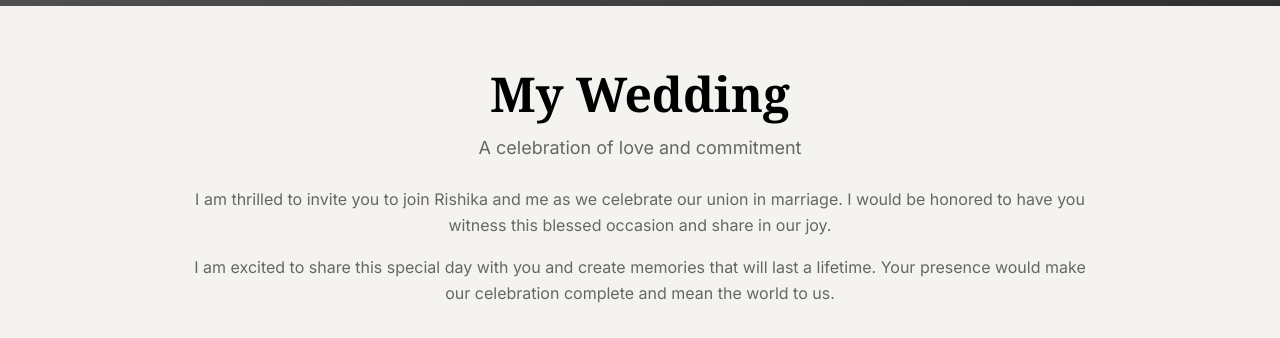
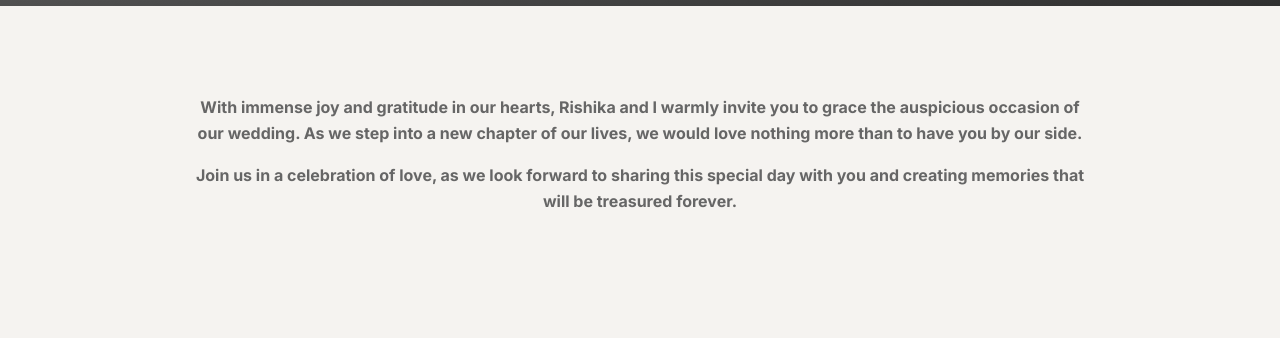
Before and after one commit to RahulReddy20/Wedding_Site, a Next.js app: page / in a window 1280 px wide. Shown: the part 794-1132 px from the top of the page. Built offline with nearby package versions, Linux system fonts and the light colour scheme; grey boxes are pictures that could not be loaded; a web font is replaced by a local one.

Commit message:
minor changes in text and bold

```diff
--- a/src/components/Events.tsx
+++ b/src/components/Events.tsx
@@ -79,13 +79,13 @@ const textViewConfig = {
     },
   },
   default: {
-    title: 'My Wedding',
-    subtitle: 'A celebration of love and commitment',
+    title: '',
+    subtitle: '',
     content: {
       paragraph1:
-        'I am thrilled to invite you to join Rishika and me as we celebrate our union in marriage. I would be honored to have you witness this blessed occasion and share in our joy.',
+        'With immense joy and gratitude in our hearts, Rishika and I warmly invite you to grace the auspicious occasion of our wedding. As we step into a new chapter of our lives, we would love nothing more than to have you by our side.',
       paragraph2:
-        'I am excited to share this special day with you and create memories that will last a lifetime. Your presence would make our celebration complete and mean the world to us.',
+        'Join us in a celebration of love, as we look forward to sharing this special day with you and creating memories that will be treasured forever.',
     },
   },
 };
@@ -271,10 +271,16 @@ export default function Events() {
               {getTextConfig().subtitle}
             </p>
             <div className="max-w-4xl mx-auto">
-              <p className="text-base text-muted leading-relaxed mb-4">
+              <p
+                className="text-base text-muted leading-relaxed mb-4"
+                style={{ fontWeight: 'bold' }}
+              >
                 {getTextConfig().content.paragraph1}
               </p>
-              <p className="text-base text-muted leading-relaxed">
+              <p
+                className="text-base text-muted leading-relaxed"
+                style={{ fontWeight: 'bold' }}
+              >
                 {getTextConfig().content.paragraph2}
               </p>
             </div>
--- a/src/lib/siteConfig.ts
+++ b/src/lib/siteConfig.ts
@@ -35,7 +35,7 @@ export const siteConfig: SiteConfig = {
       dateTime: 'November 26, 2025 at 9:21 AM',
       venueName: 'Taj Krishna Banjara Hills',
       address: 'Hyderabad, TS',
-      dressCode: 'Casual',
+      dressCode: 'Indian Attire',
       description: 'Dinner, dancing, and celebration in the grand ballroom.',
       mapLink: 'https://maps.app.goo.gl/YPH67dWiQQSwwmJ79',
       imageUrl: '/images/events/wedding.png',
```
